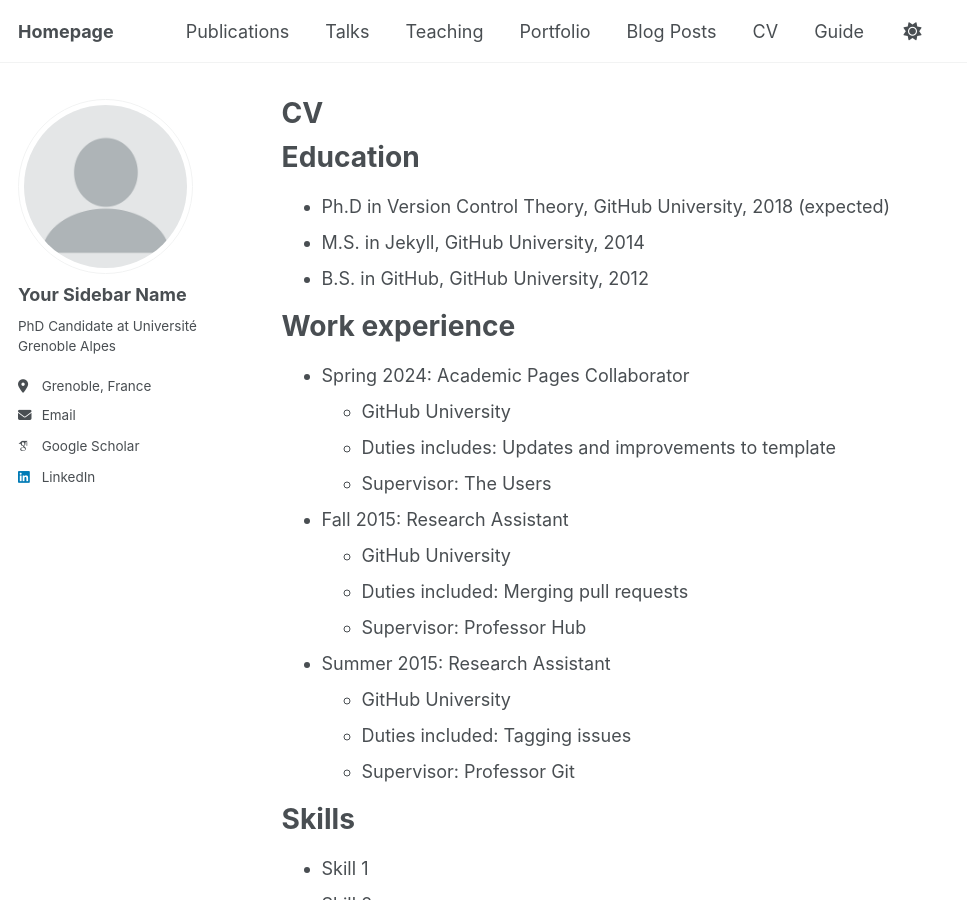
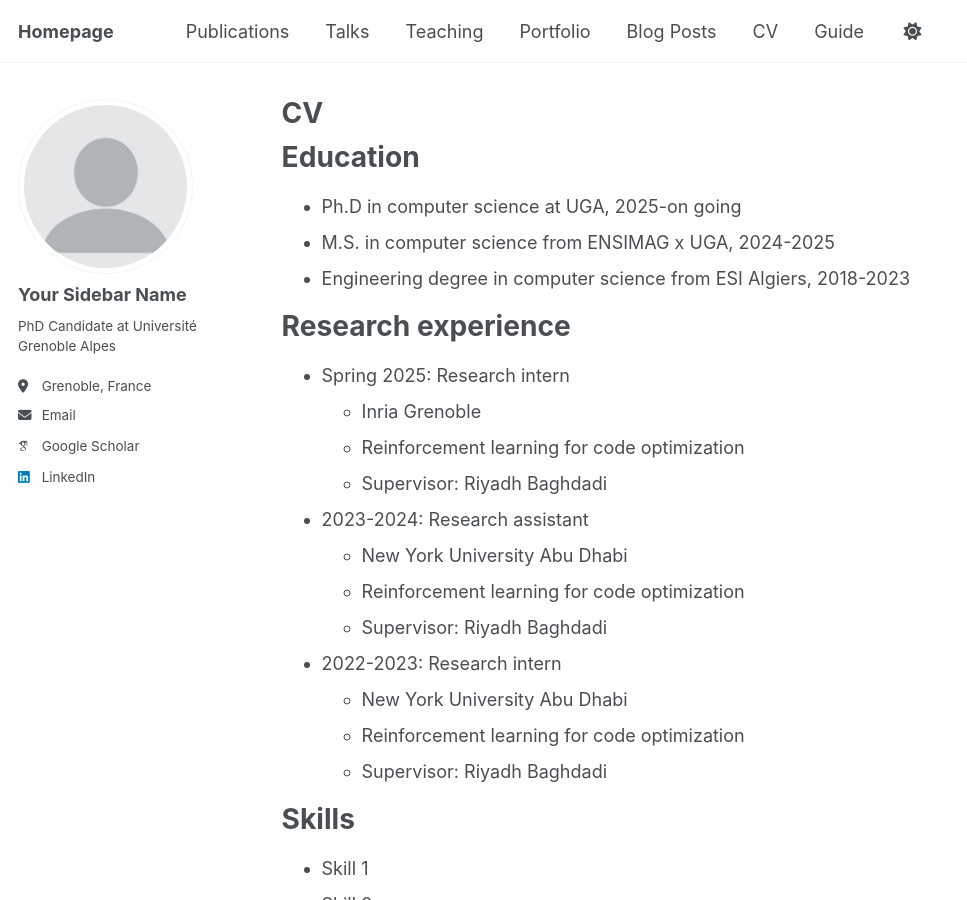
Before and after one commit to djamelrassem/djamelrassem.github.io, a Jekyll site: the page built from _pages/cv.md, in a window 1280 px wide and 900 px high. Shown: the whole window, without its empty margins (0-967 px from the left). Built offline with Jekyll 4.4.1, drawn with Linux system fonts in a browser that asks for light colours; some web fonts are replaced; a script that is not in the unit is left out.

Commit message:
Update cv.md

```diff
--- a/_pages/cv.md
+++ b/_pages/cv.md
@@ -11,26 +11,27 @@ redirect_from:
 
 Education
 ======
-* Ph.D in Version Control Theory, GitHub University, 2018 (expected)
-* M.S. in Jekyll, GitHub University, 2014
-* B.S. in GitHub, GitHub University, 2012
+* Ph.D in computer science at UGA, 2025-on going
+* M.S. in computer science from ENSIMAG x UGA, 2024-2025
+* Engineering degree in computer science from ESI Algiers, 2018-2023
 
-Work experience
+Research experience
 ======
-* Spring 2024: Academic Pages Collaborator
-  * GitHub University
-  * Duties includes: Updates and improvements to template
-  * Supervisor: The Users
+* Spring 2025: Research intern
+  * Inria Grenoble
+  * Reinforcement learning for code optimization
+  * Supervisor: Riyadh Baghdadi
 
-* Fall 2015: Research Assistant
-  * GitHub University
-  * Duties included: Merging pull requests
-  * Supervisor: Professor Hub
+* 2023-2024: Research assistant
+  * New York University Abu Dhabi
+  * Reinforcement learning for code optimization
+  * Supervisor: Riyadh Baghdadi
 
-* Summer 2015: Research Assistant
-  * GitHub University
-  * Duties included: Tagging issues
-  * Supervisor: Professor Git
+* 2022-2023: Research intern
+  * New York University Abu Dhabi
+  * Reinforcement learning for code optimization
+  * Supervisor: Riyadh Baghdadi
+
 
 Skills
 ======
```
